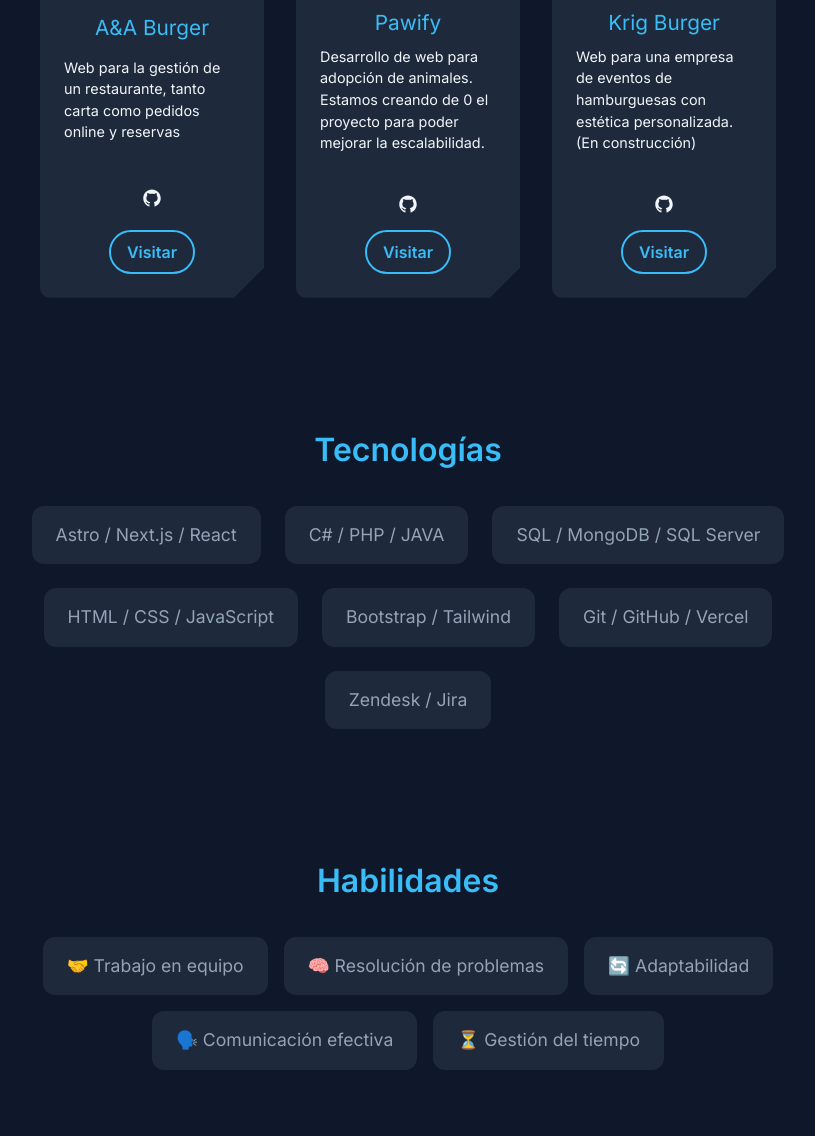
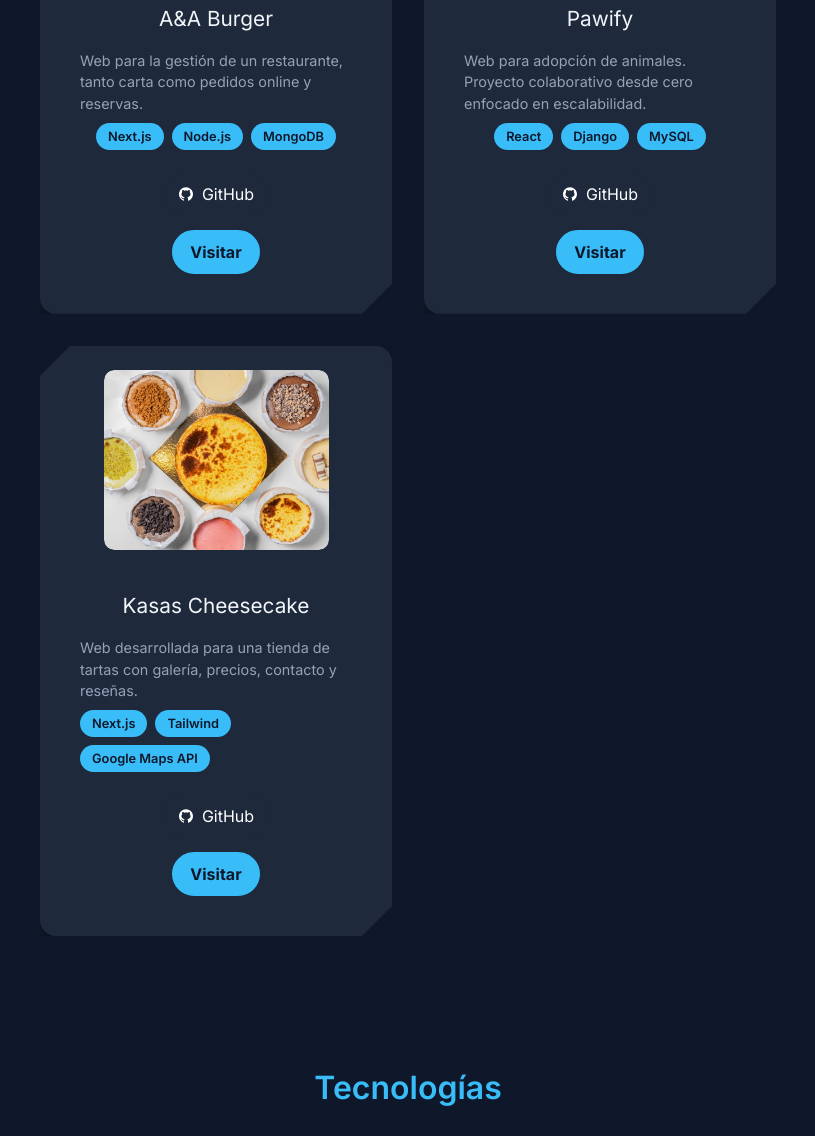
Before and after one commit to Krig4/portfolio, an Astro site: page / in a window 1280 px wide. Shown: the part 1564-2700 px from the top of the page, without its empty margins (232-1047 px from the left). Built offline with nearby package versions, Linux system fonts and the light colour scheme; Astro itself is replaced by a stand-in of ours; some packages are replaced by stand-ins of ours.

Commit message:
KasasProyect

```diff
--- a/src/components/Project.astro
+++ b/src/components/Project.astro
@@ -1,10 +1,12 @@
 ---
+// Importación del icono de GitHub
 import { AiFillGithub } from 'react-icons/ai';
 ---
+
 <head>
   <script>
     document.addEventListener('DOMContentLoaded', () => {
-      // Evento click para A&A Burger
+      // GitHub: A&A Burger
       const githubIcon1 = document.getElementById('github-icon-1');
       if (githubIcon1) {
         githubIcon1.addEventListener('click', () => {
@@ -12,7 +14,7 @@
         });
       }
 
-      // Evento click para Pawify
+      // GitHub: Pawify
       const githubIcon2 = document.getElementById('github-icon-2');
       if (githubIcon2) {
         githubIcon2.addEventListener('click', () => {
@@ -20,15 +22,111 @@
         });
       }
 
-      // Evento click para Krig Burger
+      // GitHub: Kasas Cheesecake
       const githubIcon3 = document.getElementById('github-icon-3');
       if (githubIcon3) {
         githubIcon3.addEventListener('click', () => {
-          window.open("https://github.com/Krig4/krigburger", "_blank");
+          window.open("https://github.com/Krig4/kasascheesecake", "_blank");
         });
       }
     });
   </script>
+  <style>
+    .projects-grid {
+      display: grid;
+      gap: 2rem;
+      grid-template-columns: repeat(auto-fit, minmax(300px, 1fr));
+      margin-top: 2rem;
+    }
+
+    .project-card {
+      background-color: #1e293b;
+      border-radius: 1rem;
+      overflow: hidden;
+      box-shadow: 0 4px 12px rgba(0, 0, 0, 0.3);
+      transition: transform 0.3s ease, box-shadow 0.3s ease;
+      display: flex;
+      flex-direction: column;
+    }
+
+    .project-card:hover {
+      transform: translateY(-4px);
+      box-shadow: 0 6px 16px rgba(0, 0, 0, 0.4);
+    }
+
+    .card-img img {
+      width: 100%;
+      height: 180px;
+      object-fit: cover;
+    }
+
+    .project-card h3 {
+      margin: 1rem;
+      color: #f1f5f9;
+    }
+
+    .project-card p {
+      margin: 0 1rem;
+      color: #94a3b8;
+      flex-grow: 1;
+    }
+
+    .tech-tags {
+      display: flex;
+      gap: 0.5rem;
+      flex-wrap: wrap;
+      margin: 0.5rem 1rem;
+    }
+
+    .tech-tags span {
+      background-color: #38bdf8;
+      color: #0f172a;
+      padding: 0.25rem 0.75rem;
+      border-radius: 999px;
+      font-size: 0.8rem;
+      font-weight: 600;
+    }
+
+    .btn-icon {
+      display: inline-flex;
+      align-items: center;
+      gap: 0.5rem;
+      padding: 0.5rem 1rem;
+      background-color: #1e293b;
+      color: #fff;
+      border: none;
+      border-radius: 999px;
+      font-weight: 500;
+      cursor: pointer;
+      transition: background-color 0.2s ease;
+      margin: 1rem;
+    }
+
+    .btn-icon:hover {
+      background-color: #0f172a;
+    }
+
+    .github-icon-icon {
+      font-size: 1.25rem;
+      vertical-align: middle;
+    }
+
+    .btn-project {
+      background-color: #38bdf8;
+      color: #0f172a;
+      font-weight: bold;
+      padding: 0.5rem 1rem;
+      margin: 0 1rem 1rem;
+      border-radius: 999px;
+      text-align: center;
+      text-decoration: none;
+      transition: background-color 0.3s ease;
+    }
+
+    .btn-project:hover {
+      background-color: #0ea5e9;
+    }
+  </style>
 </head>
 
 <section id="projects" class="section">
@@ -41,10 +139,15 @@
         <img src="/img/Restaurante.jpg" alt="Foto de A&A Burger" class="card-image" />
       </div>
       <h3>A&A Burger</h3>
-      <p>Web para la gestión de un restaurante, tanto carta como pedidos online y reservas</p>
-      <div class="github-container">
-        <AiFillGithub id="github-icon-1" className="github-icon" />
+      <p>Web para la gestión de un restaurante, tanto carta como pedidos online y reservas.</p>
+      <div class="tech-tags">
+        <span>Next.js</span>
+        <span>Node.js</span>
+        <span>MongoDB</span>
       </div>
+      <button id="github-icon-1" class="btn-icon">
+        <AiFillGithub className="github-icon-icon" /> GitHub
+      </button>
       <a href="https://aa-burger.vercel.app/" target="_blank" class="btn-project">Visitar</a>
     </div>
 
@@ -53,23 +156,33 @@
         <img src="/img/pawify.png" alt="Foto de Pawify" class="card-image" />
       </div>
       <h3>Pawify</h3>
-      <p>Desarrollo de web para adopción de animales. Estamos creando de 0 el proyecto para poder mejorar la escalabilidad.</p>
-      <div class="github-container">
-        <AiFillGithub id="github-icon-2" className="github-icon" />
+      <p>Web para adopción de animales. Proyecto colaborativo desde cero enfocado en escalabilidad.</p>
+      <div class="tech-tags">
+        <span>React</span>
+        <span>Django</span>
+        <span>MySQL</span>
       </div>
+      <button id="github-icon-2" class="btn-icon">
+        <AiFillGithub className="github-icon-icon" /> GitHub
+      </button>
       <a href="https://pawify.org/" target="_blank" class="btn-project">Visitar</a>
     </div>
 
     <div class="project-card">
       <div class="card-img">
-        <img src="/img/KrigBurgerLogo.jpg" alt="Foto de Krig Burger" class="card-image" />
+        <img src="/img/kasas.jpeg" alt="Foto de Kasas Cheesecake" class="card-image" />
       </div>
-      <h3>Krig Burger</h3>
-      <p>Web para una empresa de eventos de hamburguesas con estética personalizada. (En construcción)</p>
-      <div class="github-container">
-        <AiFillGithub id="github-icon-3" className="github-icon" />
+      <h3>Kasas Cheesecake</h3>
+      <p>Web desarrollada para una tienda de tartas con galería, precios, contacto y reseñas.</p>
+      <div class="tech-tags">
+        <span>Next.js</span>
+        <span>Tailwind</span>
+        <span>Google Maps API</span>
       </div>
-      <a href="https://github.com/Krig4/krigburger" target="_blank" class="btn-project">Visitar</a>
+      <button id="github-icon-3" class="btn-icon">
+        <AiFillGithub className="github-icon-icon" /> GitHub
+      </button>
+      <a href="https://www.kasascheesecake.com/" target="_blank" class="btn-project">Visitar</a>
     </div>
   </div>
 </section>
```
Also changed, not shown: public/img/kasas.jpeg (added).
